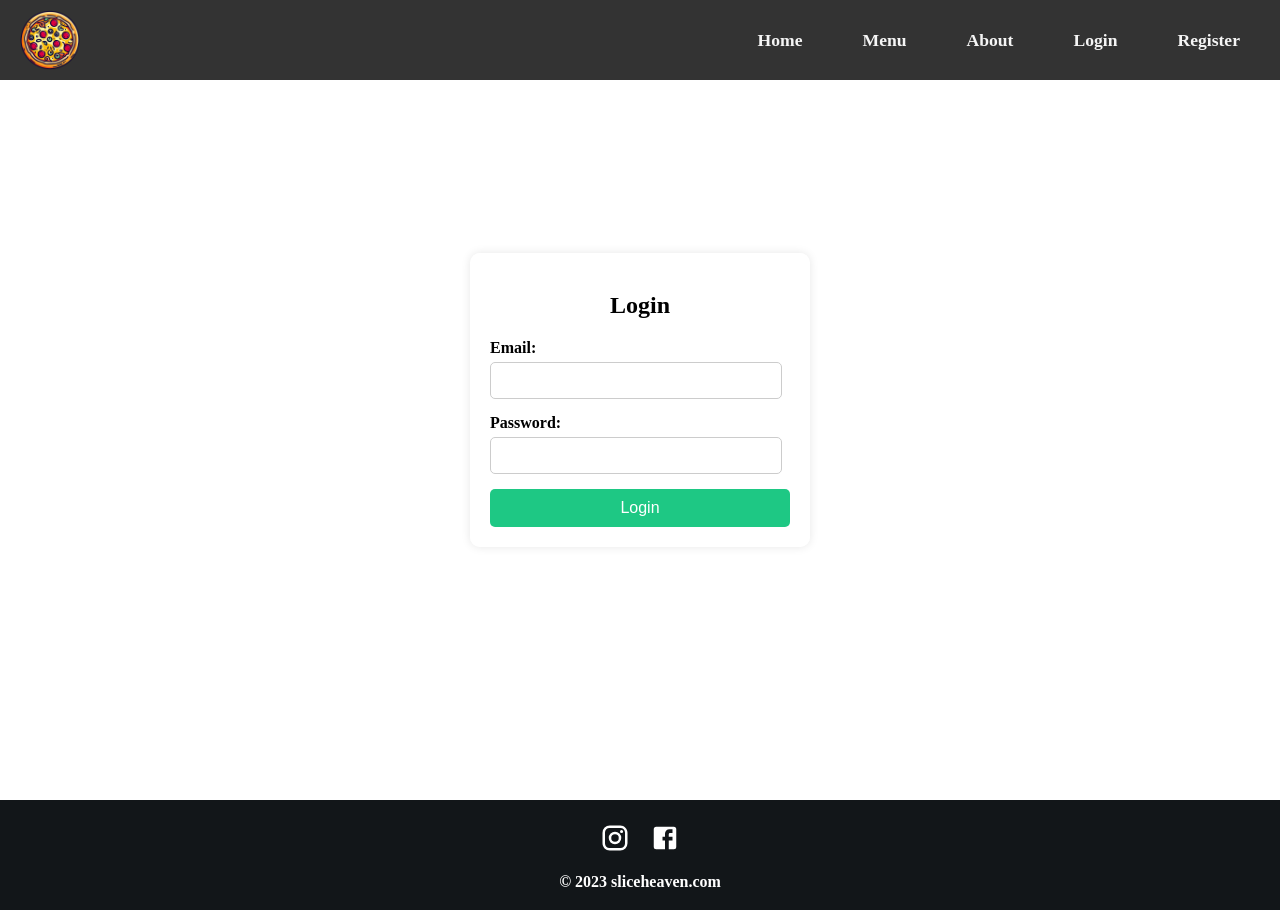
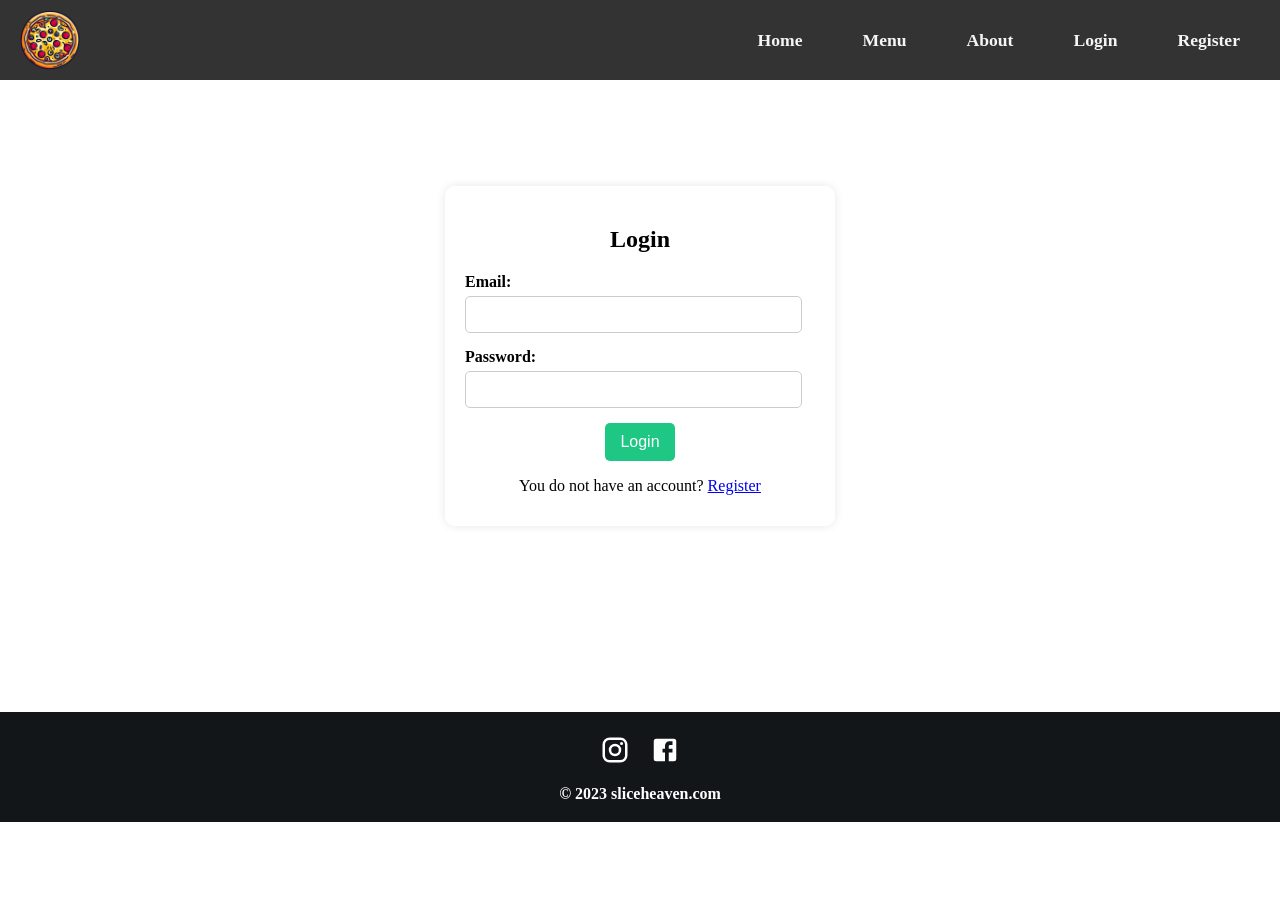
Before and after one commit to RosenGeorgievvv/SliceHeaven, a React (Vite) app: page /login in a window 1280 px wide. After the commit the page ends 822 px from the top, so only its background shows below. Built offline with nearby package versions, Linux system fonts and the light colour scheme.

Commit message:
Login form finished

```diff
--- a/src/pages/Login.jsx
+++ b/src/pages/Login.jsx
@@ -2,7 +2,7 @@ import React, { useState } from 'react';
 import { signInWithEmailAndPassword } from 'firebase/auth';
 import {auth} from '../data/auth';
 import '../styles/Login.css';
-import { redirect } from 'react-router-dom';
+import { redirect, Link } from 'react-router-dom';
 
 const Login = () => {
   const [email, setEmail] = useState('');
@@ -47,6 +47,7 @@ const Login = () => {
           />
         </div>
         <button type="submit" className="login-button">Login</button>
+        <p>You do not have an account? <Link to="/register">Register</Link></p>
       </form>
     </div>
   );
--- a/src/styles/Login.css
+++ b/src/styles/Login.css
@@ -2,7 +2,7 @@
     display: flex;
     justify-content: center;
     align-items: center;
-    height: 100vh;
+    height: 89vh;
   }
 
   .login-form {
@@ -10,8 +10,9 @@
     padding: 20px;
     border-radius: 10px;
     box-shadow: 0 0 10px rgba(0, 0, 0, 0.1);
-    width: 300px;
+    width: 350px;
     text-align: center;
+    height: 300px;
   }
 
   .login-form h2 {
@@ -37,7 +38,7 @@
   }
 
   .login-button {
-    width: 100%;
+    width: 20%;
     padding: 10px;
     border: none;
     border-radius: 5px;
```
